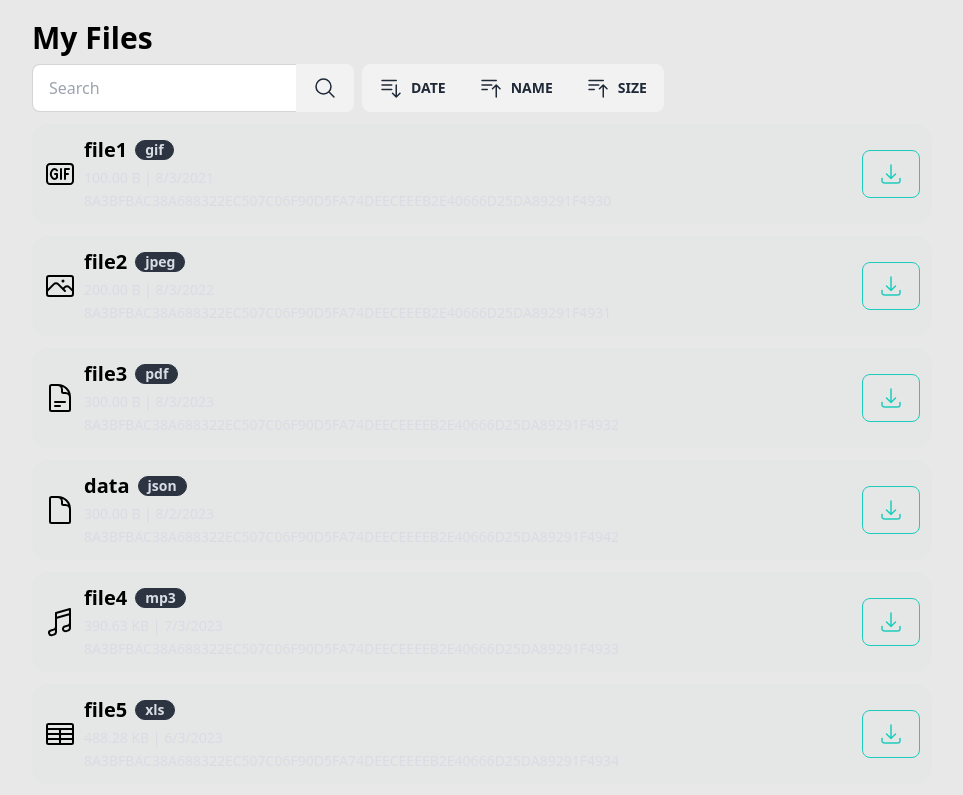
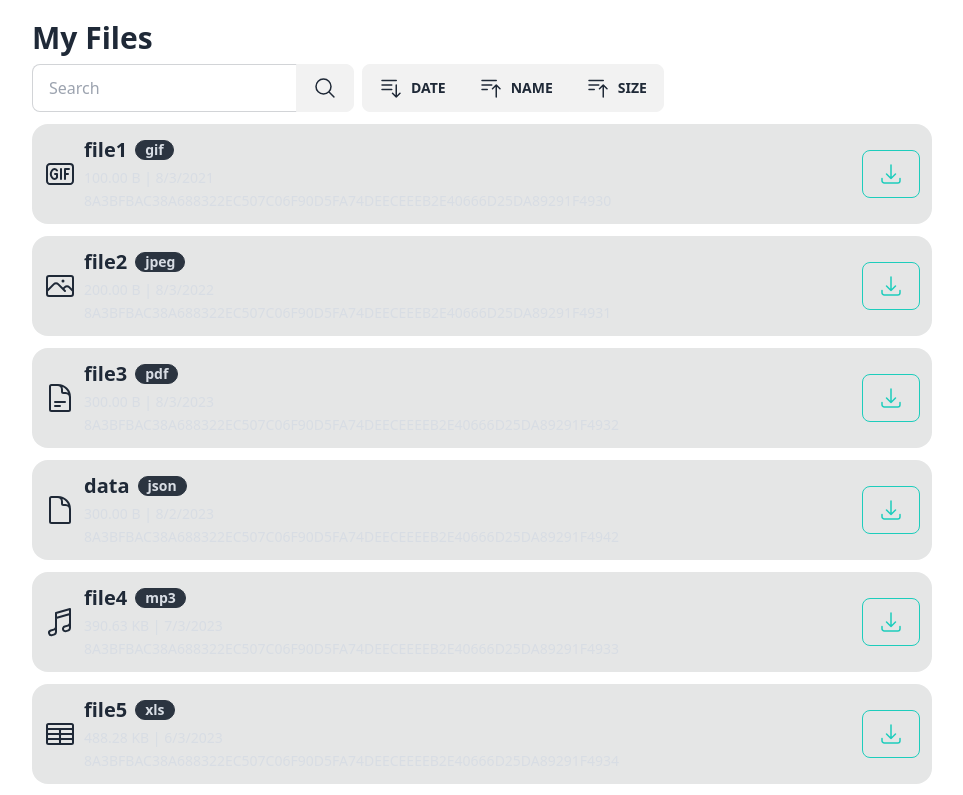
Before and after one commit to alefmanvladimir/BigFiles, a React (Vite) app in the folder ton-drive-frontend/: page / in a window 1280 px wide. Shown: the top 795 px of the page, without its empty margins (158-1121 px from the left). Built offline with nearby package versions, Linux system fonts and the light colour scheme; what @tonconnect/ui-react would draw is missing.

Commit message:
Remove custom colors

```diff
--- a/ton-drive-frontend/src/App.tsx
+++ b/ton-drive-frontend/src/App.tsx
@@ -6,13 +6,6 @@ import DemoPage from "./pages/DemoPage";
 import FilesListPage from "./pages/FilesListPage";
 
 const StyledApp = styled.div`
-  background-color: #e8e8e8;
-  color: black;
-
-  @media (prefers-color-scheme: dark) {
-    background-color: #222;
-    color: white;
-  }
   min-height: 100vh;
   padding: 20px 20px;
 `;
```
